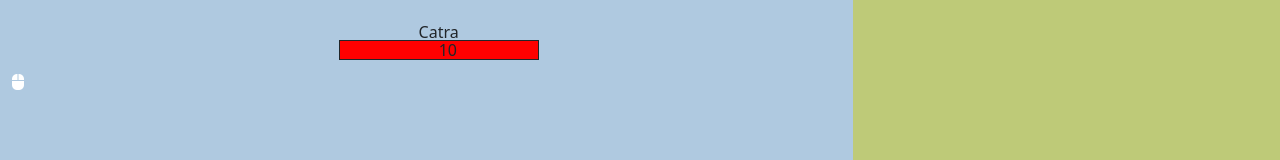
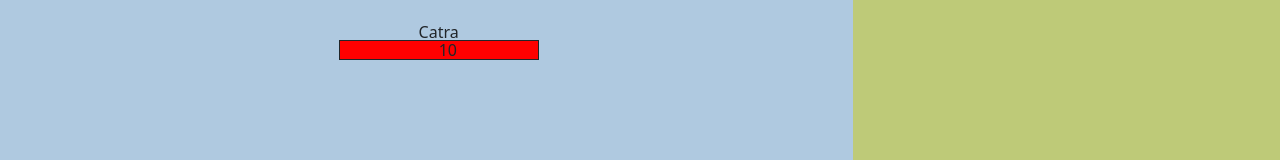
Before and after one commit to LeonardoRinaldi92/provaG, a Vue app: page / in a window 1280 px wide. Shown: the part 478-638 px from the top of the page. Built offline with nearby package versions, Linux system fonts and the light colour scheme.

Commit message:
autoclicker funzionante

```diff
--- a/src/components/Field.vue
+++ b/src/components/Field.vue
@@ -382,7 +382,7 @@
                         </div>
                         <div  @mouseenter="this.disableClickAtk = true" @mouseleave="this.disableClickAtk = false">
 
-                            <autoclicker />
+                            <autoclicker v-if="(store.clickLevel >= 10)"/>
                         </div>
                     </div>
                 </div>
```
